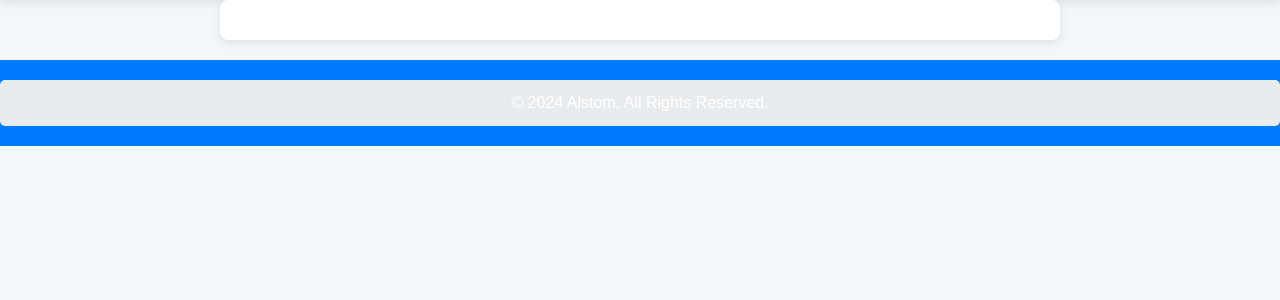
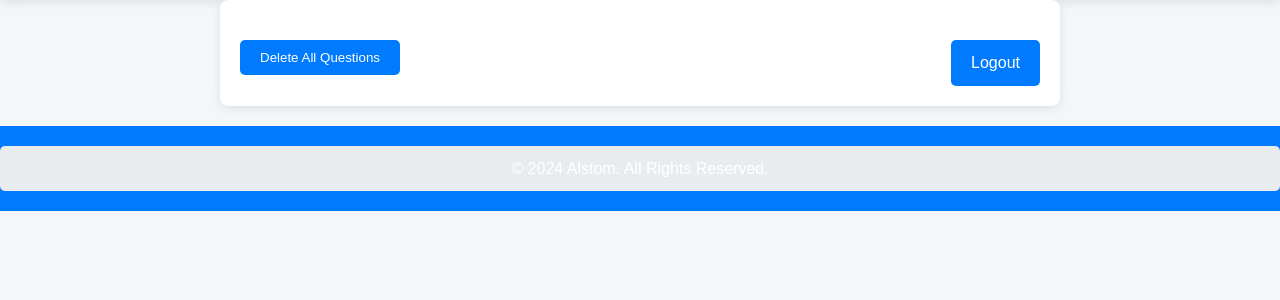
Before and after one commit to GeorgeMargineanu/alstom, a Flask app: page /open_question/messages in a window 1280 px wide. Shown: the part 91-391 px from the top of the page. Run offline with Flask 3, Linux system fonts and the light colour scheme; a user stored in the database is signed in; some libraries are stand-ins or nearby versions.

Commit message:
known bug, cannot delete open questions and open answers

```diff
--- a/app.py
+++ b/app.py
@@ -15,6 +15,8 @@ from flask_wtf.csrf import CSRFProtect
 import pandas as pd
 from flask import send_file, abort
 import io
+from wtforms import HiddenField
+
 
 app = Flask(__name__)
 app.config['SQLALCHEMY_DATABASE_URI'] = 'sqlite:///database.db'
@@ -34,6 +36,7 @@ app.config['MAIL_USE_TLS'] = True
 app.config['MAIL_USE_SSL'] = False
 #app.config['WTF_CSRF_ENABLED'] = False #disable CSRF only for debug purposes
 csrf = CSRFProtect(app)  # Add this line to set up CSRF protection
+csrf._disable_on_test = True  # For testing purposes only
 mail = Mail(app)
 
 @login_manager.user_loader
@@ -695,17 +698,69 @@ def answer_open_questions():
     return render_template('open_questions.html', form=form, questions=questions_list, enumerate=enumerate)
 
 
+class DeleteQuestionForm(FlaskForm):
+    hidden_tag = HiddenField()
+
+@app.route('/open_questions/delete_all', methods=['POST'])
+@login_required
+def delete_all_open_questions():
+    if current_user.user_type != 'Admin':
+        flash('You do not have permission to perform this action', 'error')
+        return redirect(url_for('statistics'))
+
+    try:
+        # Delete all UserOpenAnswer entries
+        UserOpenAnswer.query.delete()
+
+        # Delete all OpenQuestion entries
+        OpenQuestion.query.delete()
+
+        db.session.commit()
+        flash('All questions and their answers have been deleted successfully!', 'success')
+    except Exception as e:
+        db.session.rollback()
+        flash(f"An error occurred: {e}", 'danger')
+
+    return redirect(url_for('open_question_messages'))  # Redirect back to the open questions page
 @app.route('/open_question/messages', methods=['GET'])
 @login_required
 def open_question_messages():
-    # Get all questions with their answers (using outer join to handle unanswered questions)
+    if current_user.user_type != 'Admin':
+        flash('You do not have permission to perform this action', 'error')
+        return redirect(url_for('statistics'))
+
     questions_with_answers = db.session.query(OpenQuestion, UserOpenAnswer, User) \
         .outerjoin(UserOpenAnswer, OpenQuestion.id == UserOpenAnswer.question_id) \
         .outerjoin(User, User.id == UserOpenAnswer.user_id) \
         .all()
 
-    # Render the template that displays the questions and answers
-    return render_template('answers_open_messages.html', questions_with_answers=questions_with_answers)
+    delete_form = DeleteQuestionForm()  # Create form instance
+
+    return render_template('answers_open_messages.html', questions_with_answers=questions_with_answers, form=delete_form)
+
+@app.route('/open_question/delete/<int:question_id>', methods=['POST'])
+@login_required
+def delete_open_question(question_id):
+    if current_user.user_type != 'Admin':
+        flash('You do not have permission to perform this action', 'error')
+        return redirect(url_for('statistics'))
+
+    question = OpenQuestion.query.get_or_404(question_id)
+
+    try:
+        # Delete all answers associated with the question
+        UserOpenAnswer.query.filter_by(question_id=question.id).delete()
+
+        # Delete the question itself
+        db.session.delete(question)
+        db.session.commit()
+
+        flash('Question and its answers have been deleted successfully!', 'success')
+    except Exception as e:
+        db.session.rollback()
+        flash(f"An error occurred: {e}", 'danger')
+
+    return redirect(url_for('open_question_messages'))  # Redirect to the messages page
 
 if __name__ == '__main__':
     with app.app_context():
--- /dev/null
+++ b/forms.py
@@ -0,0 +1,6 @@
+# forms.py
+from flask_wtf import FlaskForm
+from wtforms import HiddenField
+
+class DeleteQuestionForm(FlaskForm):
+    hidden_tag = HiddenField()  # CSRF token
--- a/templates/answers_open_messages.html
+++ b/templates/answers_open_messages.html
@@ -1,4 +1,10 @@
-<!DOCTYPE html><html lang="en"><head><meta charset="UTF-8"><meta name="viewport" content="width=device-width, initial-scale=1.0"><title>Open Question Messages</title><style>
+<!DOCTYPE html>
+<html lang="en">
+<head>
+    <meta charset="UTF-8">
+    <meta name="viewport" content="width=device-width, initial-scale=1.0">
+    <title>Open Question Messages</title>
+    <style>
         body {
             font-family: 'Arial', sans-serif;
             margin: 0;
@@ -50,6 +56,32 @@
             width: 100%;
             margin-top: 20px;
         }
+        .btn-group {
+            margin-top: 20px;
+            display: flex;
+            justify-content: space-between;
+        }
+        .btn-group a, .btn-group button {
+            padding: 10px 20px;
+            text-decoration: none;
+            background-color: #007bff;
+            color: white;
+            border: none;
+            border-radius: 5px;
+            cursor: pointer;
+        }
+        .btn-group button:hover, .btn-group a:hover {
+            background-color: #0056b3;
+        }
+        .danger-button {
+            background-color: #dc3545;
+        }
+        .danger-button:hover {
+            background-color: #c82333;
+        }
+        .delete-form {
+            display: inline-block;
+        }
     </style>
 </head>
 <body>
@@ -61,15 +93,29 @@
         {% for question, answer, user in questions_with_answers %}
           <h3>Question: {{ question.text }}</h3>
           {% if answer %}
-            <p>
-              <strong>{{ user.username }}:</strong> {{ answer.answer }}
-            </p>
+            <p><strong>{{ user.username }}:</strong> {{ answer.answer }}</p>
           {% else %}
-            <p class="no-answer">
-              <strong>No answers yet for this question.</strong>
-            </p>
+            <p class="no-answer"><strong>No answers yet for this question.</strong></p>
+          {% endif %}
+
+          <!-- Only show the delete button to Admin users -->
+          {% if current_user.user_type == 'Admin' %}
+            <div class="btn-group">
+                <form class="delete-form" action="{{ url_for('delete_open_question', question_id=question.id) }}" method="POST" onsubmit="return confirm('Are you sure you want to delete this question? This action cannot be undone.');">
+                    {{ form.hidden_tag() }}  <!-- CSRF token -->
+                    <button type="submit" class="danger-button">Delete</button>
+                </form>
+            </div>
           {% endif %}
         {% endfor %}
+      </div>
+
+      <div class="btn-group">
+        <form class="delete-form" action="{{ url_for('delete_all_open_questions') }}" method="POST" onsubmit="return confirm('Are you sure you want to delete all questions? This action cannot be undone.');">
+          {{ form.hidden_tag() }}  <!-- CSRF token -->
+          <button type="submit" class="danger-button">Delete All Questions</button>
+        </form>
+        <a href="{{ url_for('logout') }}">Logout</a>
       </div>
     </main>
     <footer>
```
Also changed, not shown: instance/database.db. Lines whose indentation alone changed are shown as unchanged.
